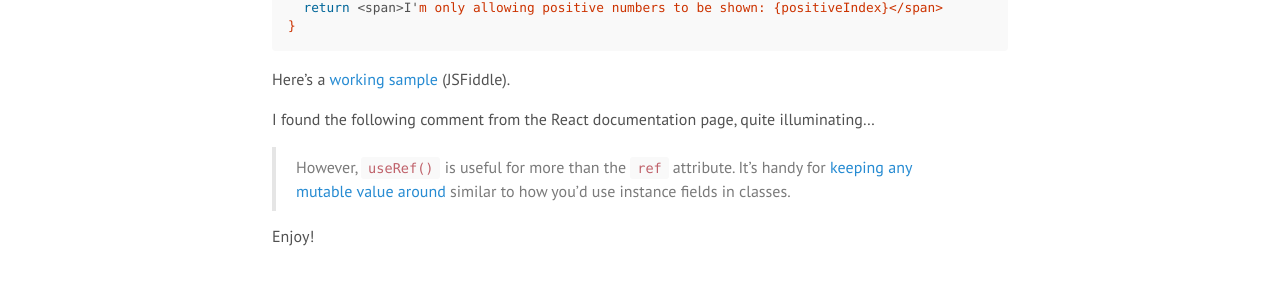
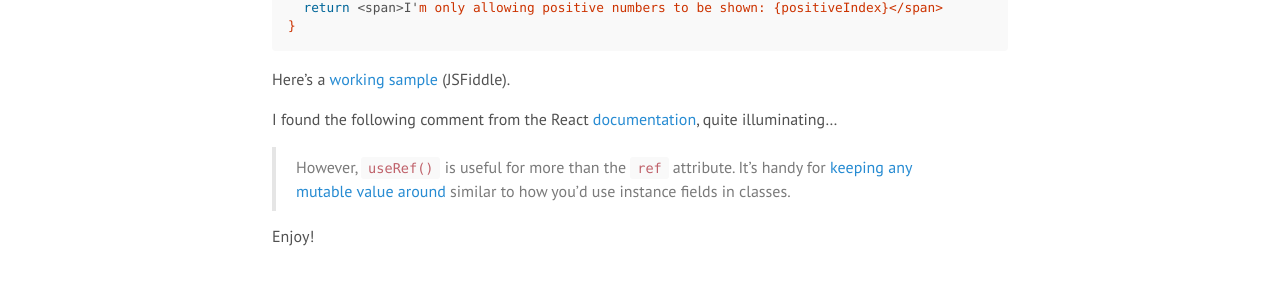
Before and after one commit to vpalos/vpalos.github.io, a Jekyll site: the page built from _posts/2020-03-04-react-remember-last-value.md, in a window 1280 px wide. Shown: the part 504-807 px from the top of the page. Built offline with Jekyll 4.4.1, drawn with Linux system fonts in a browser that asks for light colours; comment, search, counter and statistics services are not loaded.

Commit message:
Update 2020-03-04-react-remember-last-value.md

```diff
--- a/_posts/2020-03-04-react-remember-last-value.md
+++ b/_posts/2020-03-04-react-remember-last-value.md
@@ -29,7 +29,7 @@ const someFunctionalComponent = (p: {index: number}) => {
 
 Here's a [working sample](https://jsfiddle.net/valeriupalos/znoqju5d/12/) (JSFiddle).
 
-I found the following comment from the React documentation page, quite illuminating...
+I found the following comment from the React [documentation](https://reactjs.org/docs/hooks-reference.html#useref), quite illuminating...
 > However, `useRef()` is useful for more than the `ref` attribute. It’s handy for [keeping any mutable value around](https://reactjs.org/docs/hooks-faq.html#is-there-something-like-instance-variables) similar to how you’d use instance fields in classes.
 
 Enjoy!
```
